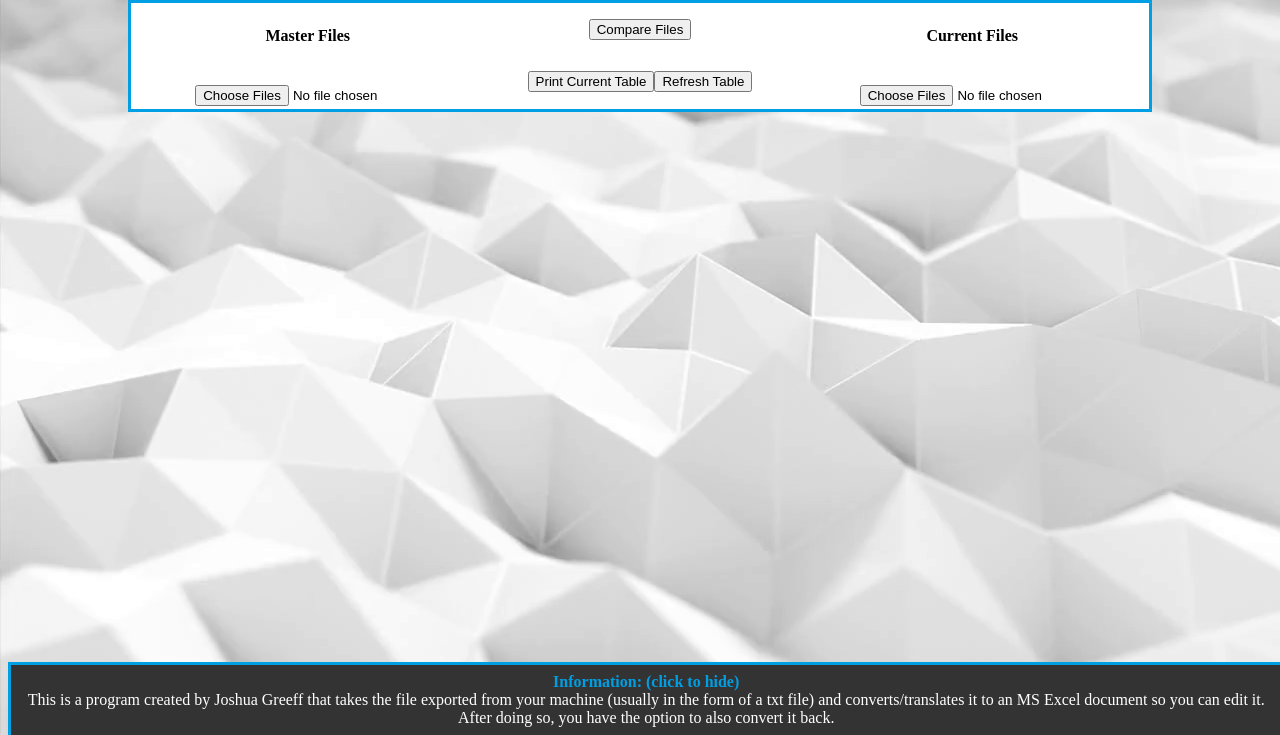
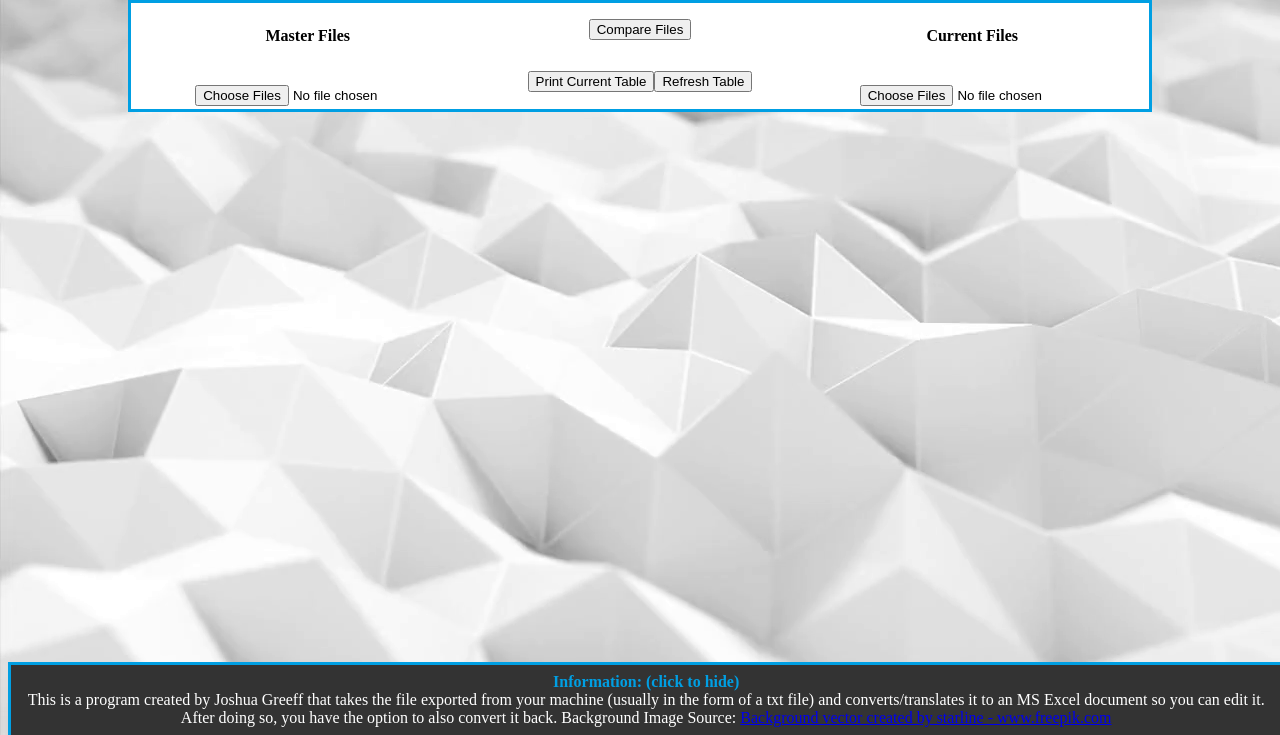
Before and after one commit to CyberFlareCoding/HMI-Editor, a plain HTML site: page data/BatchUpload.html in a window 1280 px wide. Shown: the part 65-800 px from the top of the page. Drawn offline with Linux system fonts and the light colour scheme.

Commit message:
Update BatchUpload.html
new bg

```diff
--- a/data/BatchUpload.html
+++ b/data/BatchUpload.html
@@ -34,7 +34,7 @@
 
       <footer onclick="THide(3)" id="foot">
         <h4>Information: (click to hide)</h4>
-        <p>This is a program created by Joshua Greeff that takes the file exported from your machine (usually in the form of a txt file) and converts/translates it to an MS Excel document so you can edit it. After doing so, you have the option to also convert it back.</p>
+       <p>This is a program created by Joshua Greeff that takes the file exported from your machine (usually in the form of a txt file) and converts/translates it to an MS Excel document so you can edit it. After doing so, you have the option to also convert it back. Background Image Source: <a href='https://www.freepik.com/free-photos-vectors/background'>Background vector created by starline - www.freepik.com</a></p>
       </footer>
     </body>
 </html>
```
